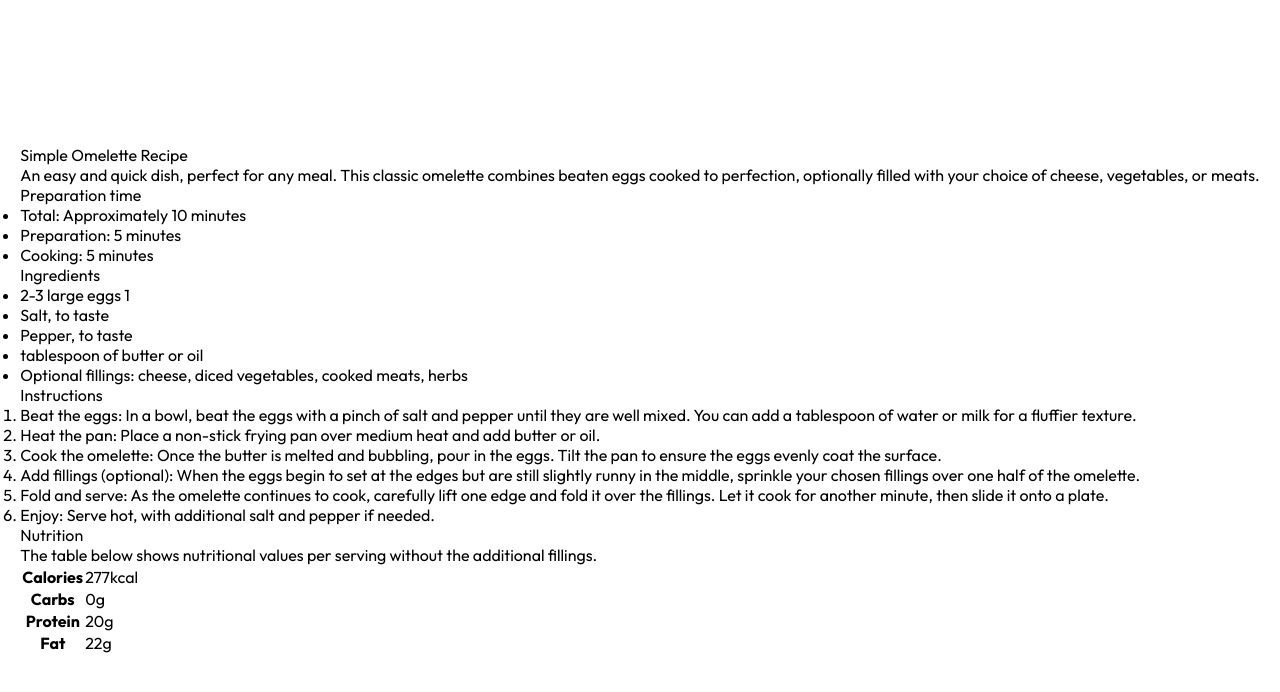
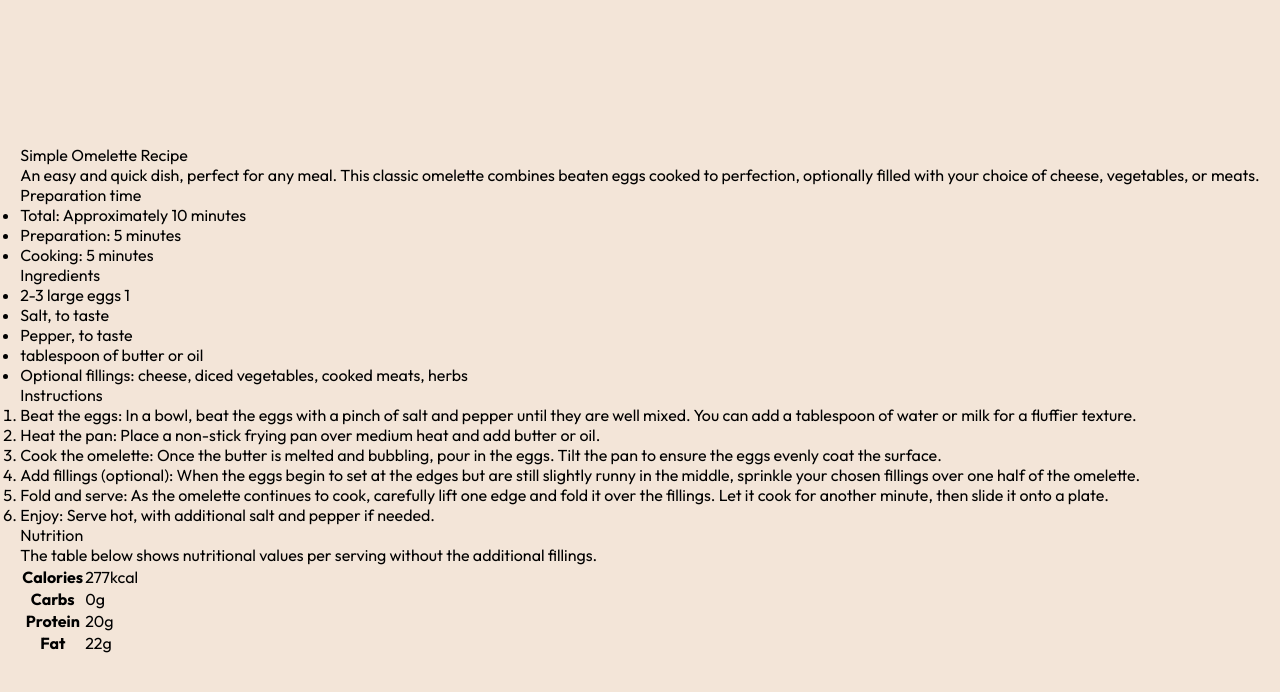
Before and after one commit to Mark-Ku-Dev/Recipe-page, a plain HTML site: page index.html in a window 1280 px wide. Drawn offline with Linux system fonts and the light colour scheme.

Commit message:
style: matched background to reference design

```diff
--- a/styles.css
+++ b/styles.css
@@ -10,4 +10,5 @@ body {
   height: 100vh;
   justify-content: center;
   align-items: center;
+  background-color: hsl(29deg 53% 90%);
 }
```
